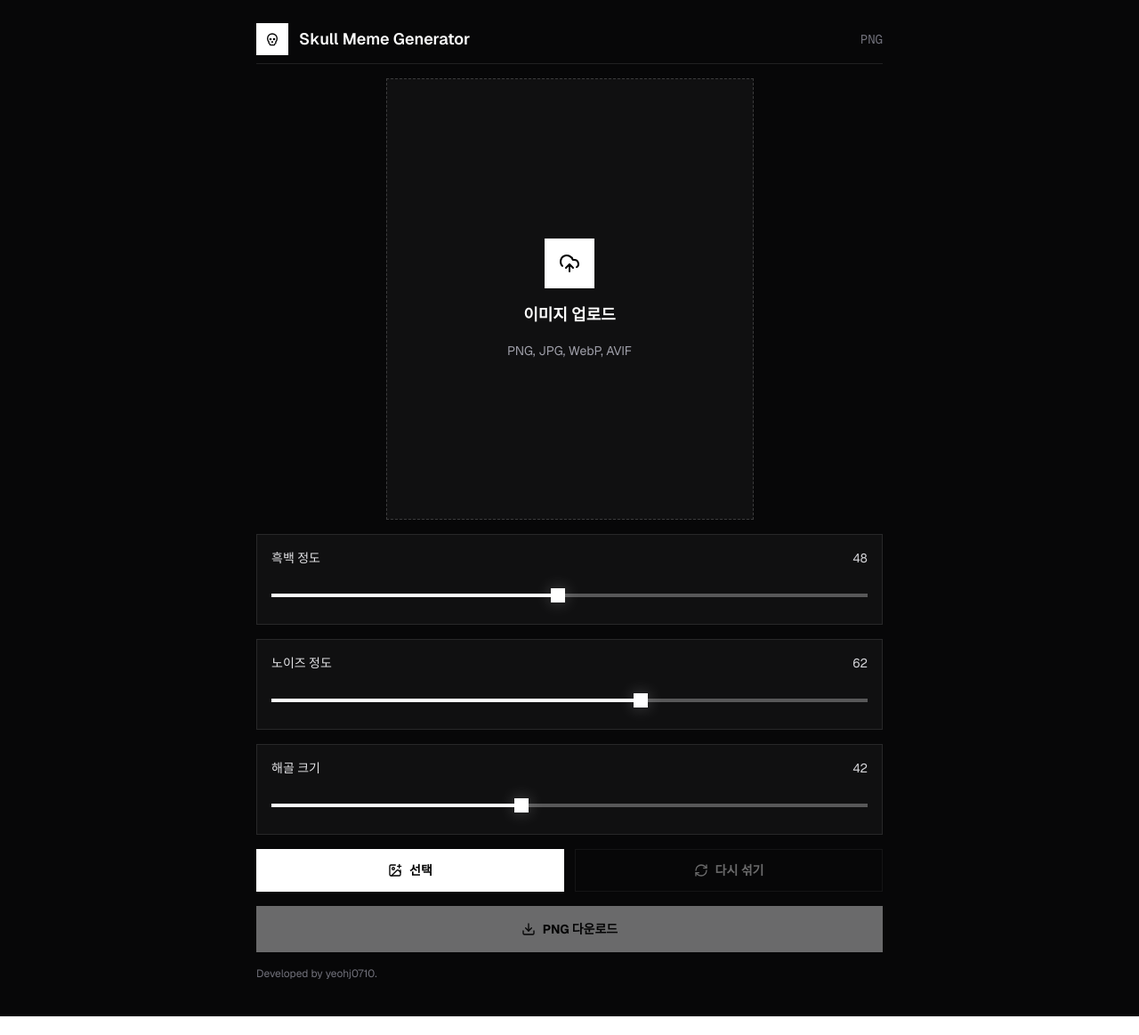
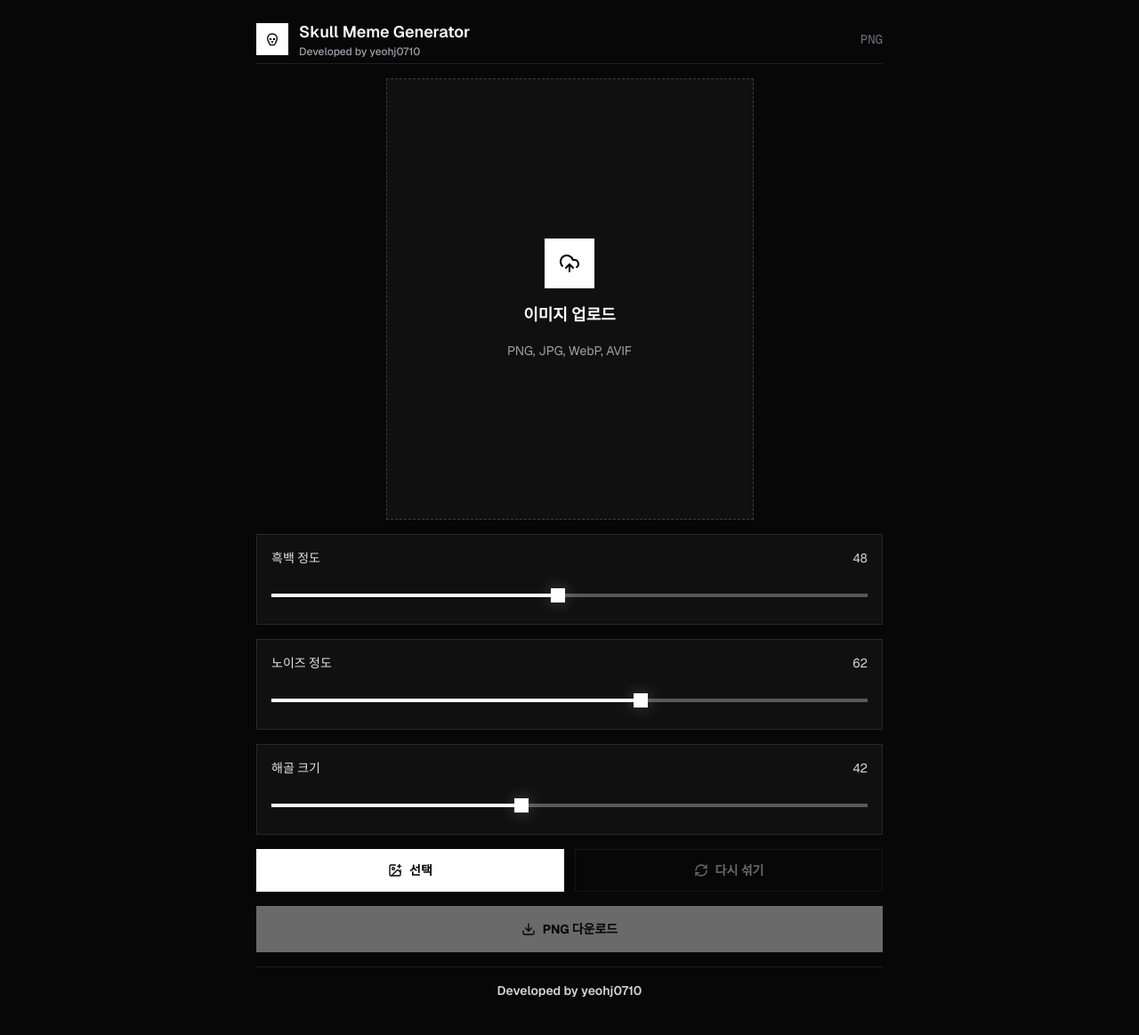
Before and after one commit to yeohj0710/skull-meme-generator, a Next.js app: page / in a window 1280 px wide. Shown: the whole page at 89% size. Before the commit the page ends 1142 px from the top, so only its background shows below. Built offline with nearby package versions, Linux system fonts and the light colour scheme.

Commit message:
Highlight developer credit

```diff
--- a/src/app/page.tsx
+++ b/src/app/page.tsx
@@ -467,7 +467,10 @@ export default function Home() {
             <div className="grid size-9 shrink-0 place-items-center border border-white/15 bg-white text-black">
               <Skull className="size-4" aria-hidden="true" />
             </div>
-            <h1 className="truncate text-base font-semibold tracking-normal sm:text-lg">{T.title}</h1>
+            <div className="min-w-0">
+              <h1 className="truncate text-base font-semibold tracking-normal sm:text-lg">{T.title}</h1>
+              <p className="truncate text-xs font-medium text-zinc-400">Developed by yeohj0710</p>
+            </div>
           </div>
           <span className="shrink-0 font-mono text-sm text-zinc-500">PNG</span>
         </header>
@@ -572,7 +575,9 @@ export default function Home() {
             <p className="border border-white/30 bg-white/10 p-3 text-sm text-zinc-200">{T.error}</p>
           ) : null}
 
-          <p className="pb-2 text-xs text-zinc-500">Developed by yeohj0710.</p>
+          <p className="border-t border-white/10 pb-2 pt-4 text-center text-sm font-semibold text-zinc-300">
+            Developed by yeohj0710
+          </p>
         </div>
         <canvas ref={canvasRef} className="hidden" />
       </section>
```
